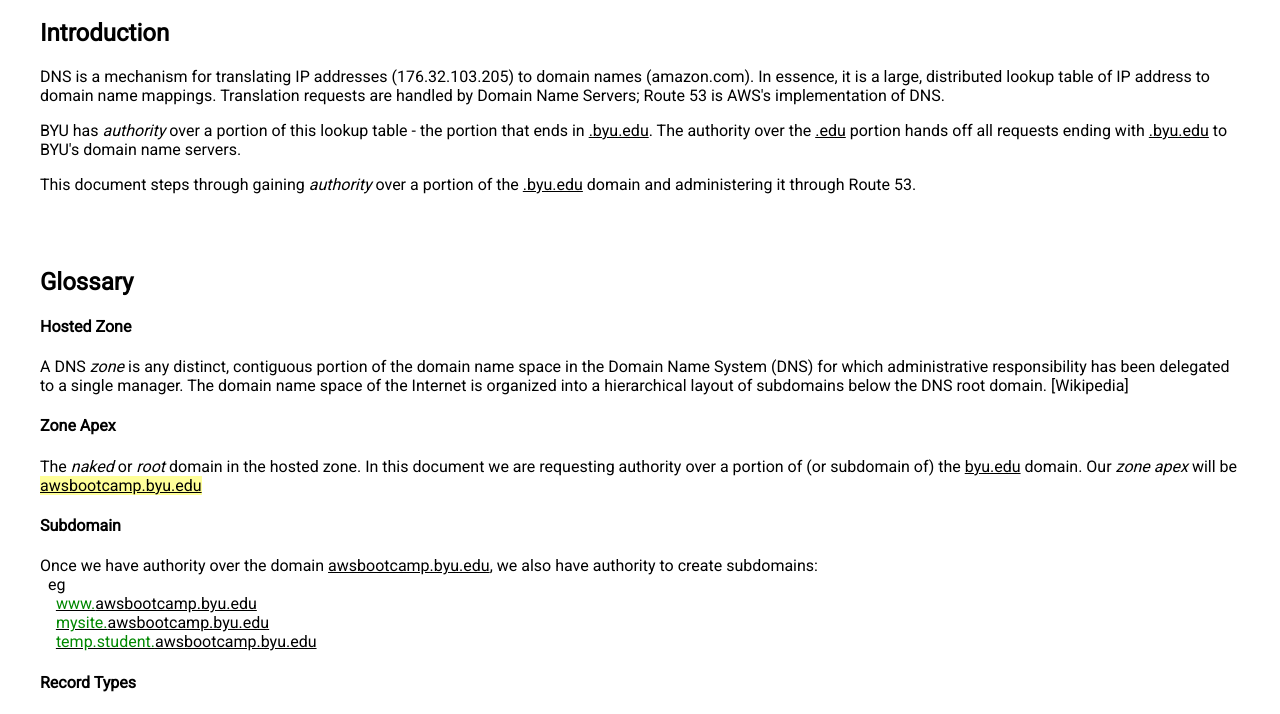
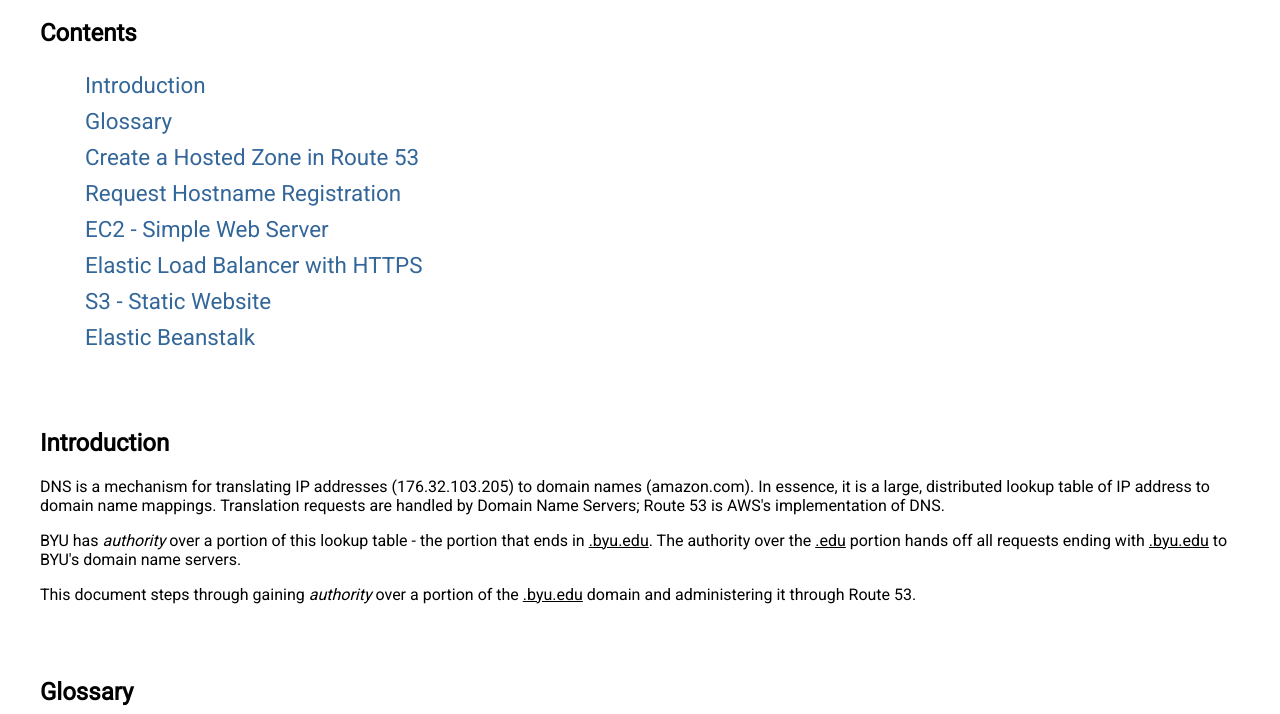
Before and after one commit to michaelkemp/aws-bootcamp-route53, a plain HTML site: page index.html in a window 1280 px wide. Shown: the part 62-776 px from the top of the page. Drawn offline with Linux system fonts and the light colour scheme.

Commit message:
added toc

```diff
--- a/index.html
+++ b/index.html
@@ -26,6 +26,10 @@
     .acm li {
     	list-style: inside url("acm.gif");
     }
+    .toc li {
+    	font-size:1.4em;
+    	list-style: none;
+    }
     .cntr {
         text-align:center;
     }
@@ -41,19 +45,36 @@
         background-color:#EEE;
         padding:1px 3px;
     }
+    a, a:visited {
+    	text-decoration: none;
+    	color:#369;
+    }
 </style>
 <body>
 
 
 <h1 class='cntr'>AWS Route 53</h1>
 
-<h2>Introduction</h2>
+<h2 id="contents">Contents</h2>
+	<ul class="toc">
+		<li><a href="#introduction">Introduction</a></li>
+		<li><a href="#glossary">Glossary</a></li>
+		<li><a href="#step1">Create a Hosted Zone in Route 53</a></li>
+		<li><a href="#step2">Request Hostname Registration</a></li>
+		<li><a href="#step3a">EC2 - Simple Web Server</a></li>
+		<li><a href="#step3b">Elastic Load Balancer with HTTPS</a></li>
+		<li><a href="#step3c">S3 - Static Website</a></li>
+		<li><a href="#step3d">Elastic Beanstalk</a></li>
+	</ul>
+
+<br><br>
+<h2 id="introduction">Introduction</h2>
     <p>DNS is a mechanism for translating IP addresses (176.32.103.205) to domain names (amazon.com). In essence, it is a large, distributed lookup table of IP address to domain name mappings. Translation requests are handled by Domain Name Servers; Route 53 is AWS's implementation of DNS.</p>
     <p>BYU has <em>authority</em> over a portion of this lookup table - the portion that ends in <u>.byu.edu</u>. The authority over the <u>.edu</u> portion hands off all requests ending with <u>.byu.edu</u> to BYU's domain name servers.</p>
     <p>This document steps through gaining <em>authority</em> over a portion of the <u>.byu.edu</u> domain and administering it through Route 53.</p>
 
 <br><br>
-<h2>Glossary</h2>
+<h2 id="glossary">Glossary</h2>
     <p>
         <h4>Hosted Zone</h4>
         A DNS <em>zone</em> is any distinct, contiguous portion of the domain name space in the Domain Name System (DNS) for which administrative responsibility has been delegated to a single manager. The domain name space of the Internet is organized into a hierarchical layout of subdomains below the DNS root domain. [Wikipedia]
@@ -94,7 +115,7 @@
     </p>
 
 <br><br>
-<h2>Step 1. Create a Hosted Zone in Route 53</h2>
+<h2 id="step1">Step 1. Create a Hosted Zone in Route 53</h2>
     <p>Before BYU begin handing off requests for a portion of their domain, we need to create a Hosted Zone in Route 53 to receive those requests. <span class='highlight'>Creating a Hosted Zone does <em>NOT</em> give us authority over it</span> - the authority is granted by the owner of the parent domain. In Step 2, we will request that authority.</p>
     <ol>
         <li>To check that the domain we are requesting authority over is not currently in use, we go to the Windows Command Prompt (or Terminal on Mac/Linux) and enter the command <span class='eg'><em>nslookup awsbootcamp.byu.edu</em></span>. This will perform a name server look up for our desired domain.
@@ -112,7 +133,7 @@
     </ol>
 
 <br><br>
-<h2>Step 2. Request Hostname Registration</h2>
+<h2 id="step2">Step 2. Request Hostname Registration</h2>
     <ol>
         <li>Go to the Service Catalog <a href="https://it.byu.edu/byu/byu_service_catalog_2.do">https://it.byu.edu/byu/byu_service_catalog_2.do</a> and log in.</li>
         <li>Search for <code>Hostname Registration</code></li>
@@ -129,7 +150,7 @@
     </ol>
 
 <br><br>
-<h2>Step 3.a. EC2 - Simple Web Server</h2>
+<h2 id="step3a">Step 3.a. EC2 - Simple Web Server</h2>
     <p>This is a trivial setup because our EC2 instance already responds directly to calls to its IP address. All we need to do is create a DNS mapping from our EC2 instance's IP address to a domain name.</p>
     <ol>
         <li>Note the IPv4 Address of the EC2 instance - in this case 34.210.88.165
@@ -144,7 +165,7 @@
     </ol>
 
 <br><br>
-<h2>Step 3.b. Elastic Load Balancer with HTTPS</h2>
+<h2 id="step3b">Step 3.b. Elastic Load Balancer with HTTPS</h2>
     <p>If we want our web server to be more secure and resilient, we can place it behind an Elastic Load Balancer.</p>
     <p>AWS also makes it easy to add an SSL Certificate and serve our site over HTTPS without the need to import Certificates onto our EC2 instance, or change Apache configuration files.</p>
     <ol>
@@ -155,7 +176,7 @@
             <br><a href='elb-request-cert.png'><img src='elb-request-cert.png'></a>
         </li>
         <li>
-            AWS Certificate Manager (ACM)
+            AWS Certificate Manager (<a href="https://aws.amazon.com/certificate-manager/">ACM</a>)
             <ul class='acm'>
                 <li>Add the domain names we want our certificate to cover. As we do not know all of the subdomains we may need, we will add the naked domain plus a <em>wildcard</em> domain. This means our certificate will cover awsbootcamp.byu.edu along with any subdomains (eg www.awsbootcamp.byu.edu, mysite.awsbootcamp.byu.edu, etc)
                     <br><a href='acm-certificate.png'><img src='acm-certificate.png'></a>
@@ -197,7 +218,7 @@
     </ol>
 
 <br><br>
-<h2>Step 3.c. S3 - Static Website</h2>
+<h2 id="step3c">Step 3.c. S3 - Static Website</h2>
     <p>For a static website - a site that does not require any processing on the server side - an S3 bucket is a cheap and scalable option.</p>
     <p>In order to use our own domain URL to access a static website in an S3 bucket, we <em>MUST</em> give our bucket the same name as the domain. We cannot use a CNAME record to alias the AWS assigned S3 URL.</p>
     <ol>
@@ -219,7 +240,7 @@
      </ol>
 
 <br><br>
-<h2>Step 3.d. Elastic Beanstalk</h2>
+<h2 id="step3d">Step 3.d. Elastic Beanstalk</h2>
     <p>Setting up an Elastic Beanstalk is outside the scope of this document, due to the variation in components and features that a Beanstalk can consist of.</p>
     <p>Once set up, routing our domain to our beanstalk is a matter of using an Alias in Route 53. Adding HTTPS access will depend on the components of our beanstalk.</p>
 
```
